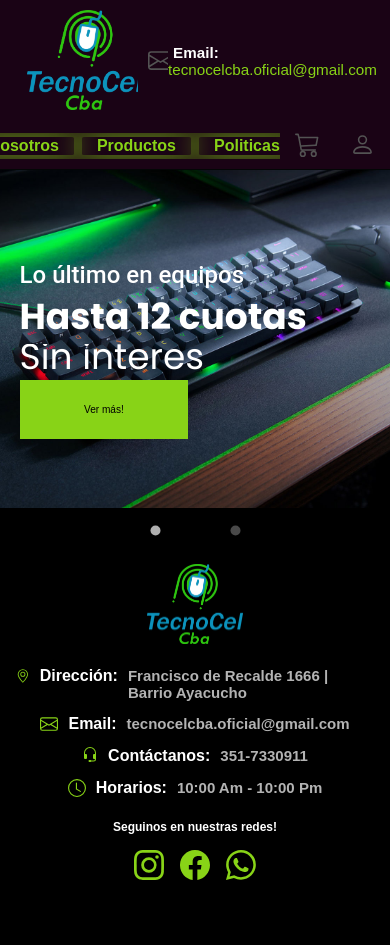
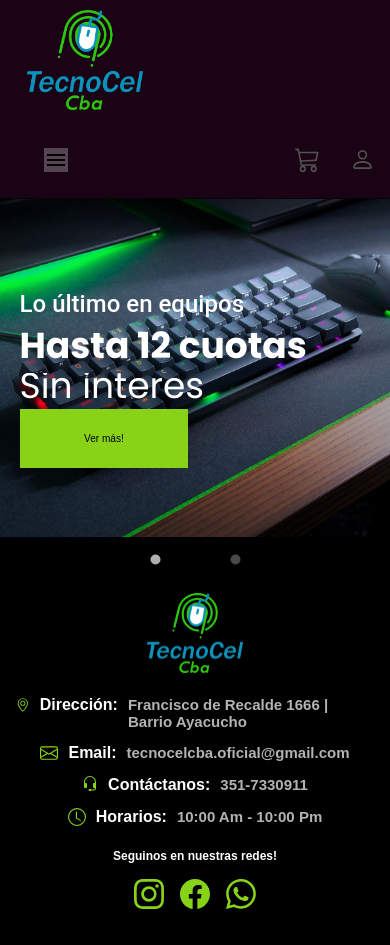
Before and after one commit to andresvalsesia/Tecnocel-, a React (Create React App) app in the folder frontend/: page / in a window 390 px wide. Before the commit the page ends 916 px from the top, so only its background shows below. Built offline with nearby package versions, Linux system fonts and the light colour scheme.

Commit message:
arreglo navbar

```diff
--- a/frontend/src/component/home/Header.css
+++ b/frontend/src/component/home/Header.css
@@ -1,4 +1,22 @@
-
+.Linkrouter{
+  color:white;
+  font-size: 1.8rem;
+}
+.css-6hp17o-MuiList-root-MuiMenu-list{
+    display: flex;
+    flex-direction: column;
+    align-items: center;
+    width: 13rem;
+}
+.menu-despleg{
+  background-color: rgba(255, 255, 255, 0.253);
+  height: 3rem !important;
+  width: 3rem !important;
+}
+.Linkrouter-short{
+  color: #88D317;
+  font-size: 1.8rem
+}
   .inputBox > span{
       font-family: "Roboto";
       animation: sliding 12s linear infinite;
@@ -44,3 +62,8 @@
     display: none;
   }
 }
+@media(max-width:550px){
+  .email-header{
+    display: none !important;
+  }
+}
--- a/frontend/src/component/home/Header.jsx
+++ b/frontend/src/component/home/Header.jsx
@@ -5,7 +5,47 @@ import { useSelector } from "react-redux";
 import AdminPanelSettingsIcon from '@mui/icons-material/AdminPanelSettings';
 import logoTecnocel from "../../Assets/Tecnocel.png";
 
+import Box from '@mui/material/Box';
+import Toolbar from '@mui/material/Toolbar';
+import IconButton from '@mui/material/IconButton';
+import Menu from '@mui/material/Menu';
+import MenuIcon from '@mui/icons-material/Menu';
+import Container from '@mui/material/Container';
+import Button from '@mui/material/Button';
+import Tooltip from '@mui/material/Tooltip';
+import MenuItem from '@mui/material/MenuItem';
+
+let pages=[
+  {name:"Inicio",
+   to:"/"},
+   {name:"Nosotros",
+   to:"/about"},
+   {name:"Productos",
+   to:"/products"},
+   {name:"Politicas",
+   to:"/politicas"},
+   {name:"Contacto",
+   to:"/contact"}]
+
 const Header = () => {
+
+  const [anchorElNav, setAnchorElNav] = React.useState(null);
+  const [anchorElUser, setAnchorElUser] = React.useState(null);
+
+  const handleOpenNavMenu = (event) => {
+    setAnchorElNav(event.currentTarget);
+  };
+  const handleOpenUserMenu = (event) => {
+    setAnchorElUser(event.currentTarget);
+  };
+
+  const handleCloseNavMenu = () => {
+    setAnchorElNav(null);
+  };
+
+  const handleCloseUserMenu = () => {
+    setAnchorElUser(null);
+  }
 
   let user = useSelector(store => store.userReducer.user)
 
@@ -73,7 +113,7 @@ const Header = () => {
         </div>
 
         <div
-          className="flex align__items__center"
+          className="flex align__items__center email-header"
           style={{
             margin: "0px 10px",
           }}
@@ -109,7 +149,78 @@ const Header = () => {
       </div>
       {/* Header Navbar */}
       <div className="navbar flex pz__10 space__beetween" ref={switcherTab}>
-        <div
+
+      <Container maxWidth="xl">
+        <Toolbar disableGutters>
+
+
+
+          <Box sx={{ flexGrow: 1, display: { xs: 'flex', md: 'none' } }}>
+            <IconButton
+
+              size="large"
+              aria-label="account of current user"
+              aria-controls="menu-appbar"
+              aria-haspopup="true"
+              onClick={handleOpenNavMenu}
+              color="inherit"
+            >
+              <MenuIcon className="menu-despleg" />
+            </IconButton>
+            <Menu
+              id="menu-appbar"
+              anchorEl={anchorElNav}
+              anchorOrigin={{
+                vertical: 'bottom',
+                horizontal: 'left',
+              }}
+              keepMounted
+              transformOrigin={{
+                vertical: 'top',
+                horizontal: 'left',
+              }}
+              open={Boolean(anchorElNav)}
+              onClose={handleCloseNavMenu}
+              sx={{
+                display: { xs: 'flex', md: 'none' },
+              }}
+            >
+              {pages.map((page) => (
+                <MenuItem key={page} onClick={handleCloseNavMenu}>
+                   <LinkRouter className="Linkrouter-short" to={page.to}>
+              {page.name}
+            </LinkRouter>
+                </MenuItem>
+              ))}
+            </Menu>
+          </Box>
+
+          <Box sx={{ flexGrow: 1, display: { xs: 'none', md: 'flex' } }}>
+            {pages.map((page) => (
+                  <Button
+                    key={page.name}
+                    onClick={handleCloseNavMenu}
+                    sx={{ my: 2, color: 'white', display: 'block' }}
+                  >
+              <LinkRouter className="Linkrouter" to={page.to}>
+              {page.name}
+            </LinkRouter>
+              </Button>
+            ))}
+          </Box>
+
+          <Box sx={{ flexGrow: 0 }}>
+            <Tooltip title="Open settings">
+              <IconButton onClick={handleOpenUserMenu} sx={{ p: 0 }}>
+
+              </IconButton>
+            </Tooltip>
+
+          </Box>
+        </Toolbar>
+      </Container>
+
+        {/* <div
           className="navigation"
           style={{
             padding: "0px 50px"
@@ -143,7 +254,8 @@ const Header = () => {
               <li className="buttonnav" >Contacto</li>
             </LinkRouter>
           </ul>
-        </div>
+        </div> */}
+
 
         <div className="rightOption flex align__items__center">
 
```
